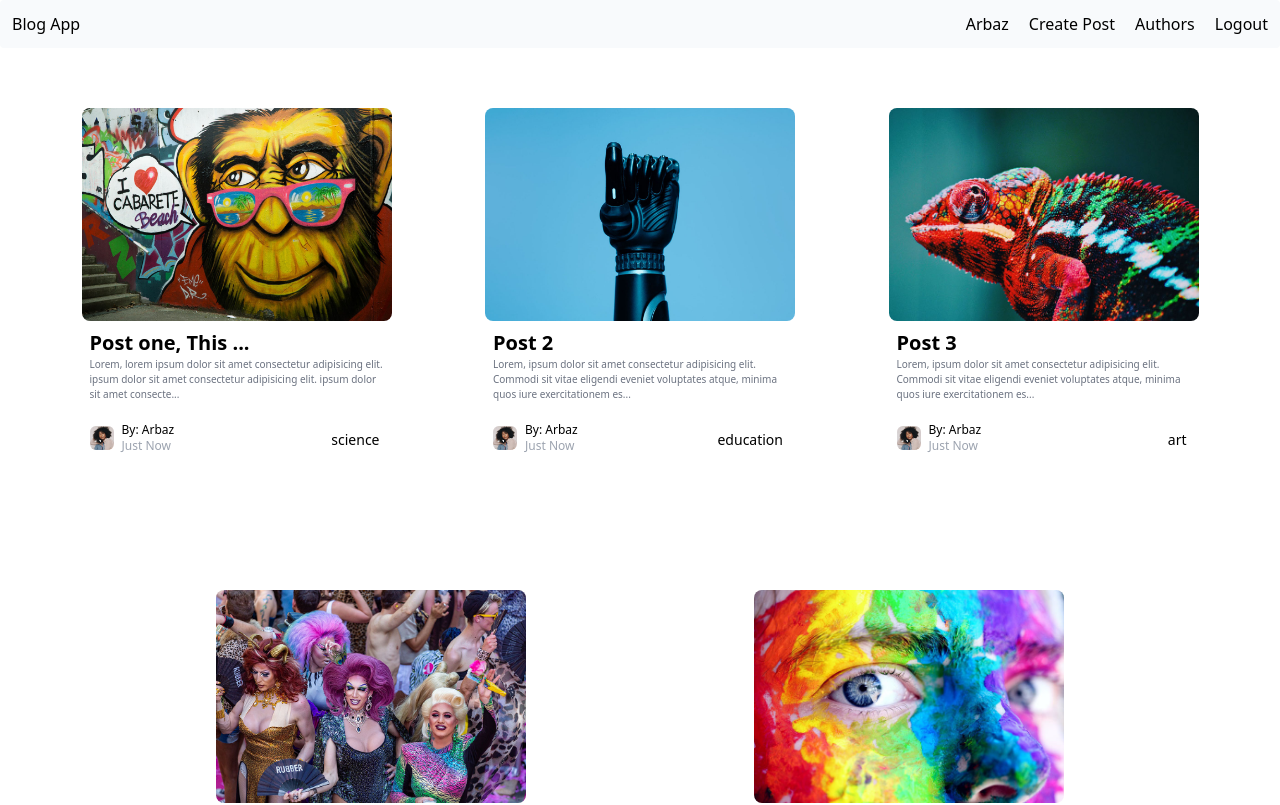
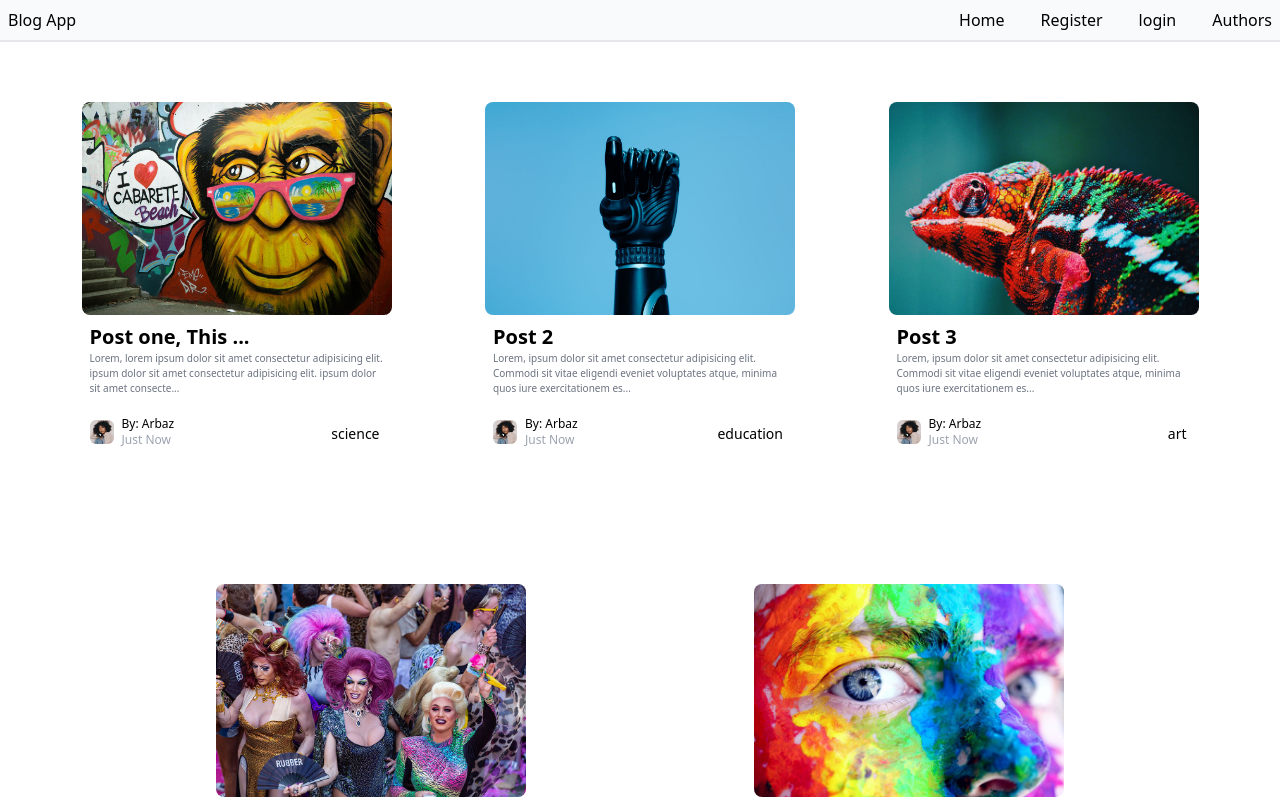
Before and after one commit to Itsarbaz51/MERN-Stack-Blog-App, a React (Vite) app in the folder client/: page / in a window 1280 px wide. Shown: the top 805 px of the page. Built offline with nearby package versions, Linux system fonts and the light colour scheme.

Commit message:
add header

```diff
--- a/client/src/components/Header.jsx
+++ b/client/src/components/Header.jsx
@@ -2,11 +2,14 @@ import { useState } from "react";
 import { Link } from "react-router-dom";
 import { IoMenuSharp } from "react-icons/io5";
 import { IoClose } from "react-icons/io5";
+import { useSelector } from "react-redux";
 
 function Header() {
   const [isNavShowing, setIsNaveShowing] = useState(
     window.innerWidth > 800 ? true : false
   );
+
+  const { loginUser } = useSelector((state) => state.auth);
 
   const closeNavHandle = () => {
     if (window.innerWidth < 800) {
@@ -15,64 +18,128 @@ function Header() {
       setIsNaveShowing(true);
     }
   };
+
   return (
     <>
       <nav>
-        <div className="bg-slate-50 rounded w-screen  flex justify-between p-3">
+        <div className="bg-gray-50 border-b-2 border-gray-200 flex justify-between">
           <div>
-            <h3>
+            <h3 className="p-2">
               <Link to="/" onClick={closeNavHandle}>
                 Blog App
               </Link>
             </h3>
           </div>
           <div>
-            {isNavShowing && (
-              <ul className="bg-gray-50 z-10 absolute right-5 top-16 p-4 shadow-2xl grid gap-3 underline rounded-md sm:hidden ">
-                <li>
-                  <Link to="/profile/arbaz" onClick={closeNavHandle}>
-                    Arbaz
+            {loginUser?.message?.user?._id && isNavShowing && (
+              <ul className="bg-gray-50 z-10 absolute right-5 top-16 p-4 shadow-2xl grid gap-3 rounded-md sm:hidden ">
+                <li className="transition duration-700 ease-out hover:text-white p-1 hover:bg-black text-center rounded-lg">
+                  <Link to="/" onClick={closeNavHandle}>
+                    Home
                   </Link>
                 </li>
-                <li>
+                <li className="transition duration-700 ease-out hover:text-white p-1 hover:bg-black text-center rounded-lg">
+                  <Link to={`/profile/${loginUser?.message?.user?._id}`} onClick={closeNavHandle}>
+                    {loginUser?.message?.user?.fullName}
+                  </Link>
+                </li>
+                <li className="transition duration-700 ease-out hover:text-white p-1 hover:bg-black text-center rounded-lg">
                   <Link to="/create" onClick={closeNavHandle}>
                     Create Post
                   </Link>
                 </li>
-                <li>
+                <li className="transition duration-700 ease-out hover:text-white p-1 hover:bg-black text-center rounded-lg">
                   <Link to="/authors" onClick={closeNavHandle}>
                     Authors
                   </Link>
                 </li>
-                <li>
+                <li className="transition duration-700 ease-out hover:text-white p-1 hover:bg-black text-center rounded-lg">
                   <Link to="/logout" onClick={closeNavHandle}>
                     Logout
                   </Link>
                 </li>
               </ul>
             )}
-            <ul className="sm:flex gap-4 md:gap-5 hidden ">
-              <li>
-                <Link to="/profile/arbaz" onClick={closeNavHandle}>
-                  Arbaz
+            {loginUser?.message?.user?._id && (
+              <ul className=" sm:flex gap-4 md:gap-5 hidden ">
+                <li className="transition duration-700 ease-out hover:text-white hover:bg-black p-2">
+                  <Link  to="/" onClick={closeNavHandle}>
+                    Home
                   </Link>
                 </li>
-              <li>
+                <li className="transition duration-700 ease-out hover:text-white hover:bg-black p-2">
+                  <Link to={`/profile/${loginUser?.message?.user?._id}`} onClick={closeNavHandle}>
+                    {loginUser?.message?.user?.fullName || "Not User"}
+                  </Link>
+                </li>
+                <li className="transition duration-700 ease-out hover:text-white hover:bg-black p-2">
                   <Link to="/create" onClick={closeNavHandle}>
                     Create Post
                   </Link>
                 </li>
-              <li>
+                <li className="transition duration-700 ease-out hover:text-white hover:bg-black p-2">
                   <Link to="/authors" onClick={closeNavHandle}>
                     Authors
                   </Link>
                 </li>
-              <li>
+                <li className="transition duration-700 ease-out hover:text-white hover:bg-black p-2">
                   <Link to="/logout" onClick={closeNavHandle}>
                     Logout
                   </Link>
                 </li>
               </ul>
+            )}
+            {!loginUser?.message?.user._id && isNavShowing && (
+              <ul className="bg-gray-50 z-10 absolute right-5 top-16 p-4 shadow-2xl grid gap-3 rounded-md sm:hidden ">
+                <li className="transition duration-700 ease-out hover:text-white p-1 hover:bg-black text-center rounded-lg">
+                  <Link to="/" onClick={closeNavHandle}>
+                    Home
+                  </Link>
+                </li>
+                <li className="transition duration-700 ease-out hover:text-white hover:bg-black text-center p-2 rounded-lg">
+                  <Link to="/register" onClick={closeNavHandle}>
+                    Register
+                  </Link>
+                </li>
+
+                <li className="transition duration-700 ease-out hover:text-white p-1 hover:bg-black text-center rounded-lg">
+                  <Link to="/login" onClick={closeNavHandle}>
+                    login
+                  </Link>
+                </li>
+
+                <li className="transition duration-700 ease-out hover:text-white p-1 hover:bg-black text-center rounded-lg">
+                  <Link to="/authors" onClick={closeNavHandle}>
+                    Authors
+                  </Link>
+                </li>
+              </ul>
+            )}
+            {!loginUser?.message?.user._id && (
+              <ul className="sm:flex gap-4 md:gap-5 hidden ">
+                <li className="transition duration-700 ease-out hover:text-white hover:bg-black text-center p-2">
+                  <Link to="/" onClick={closeNavHandle}>
+                    Home
+                  </Link>
+                </li>
+                <li className="transition duration-700 ease-out hover:text-white hover:bg-black text-center p-2">
+                  <Link to="/register" onClick={closeNavHandle}>
+                    Register
+                  </Link>
+                </li>
+                <li className="transition duration-700 ease-out hover:text-white hover:bg-black text-center p-2">
+                  <Link to="/login" onClick={closeNavHandle}>
+                    login
+                  </Link>
+                </li>
+
+                <li className="transition duration-700 ease-out hover:text-white hover:bg-black text-center p-2">
+                  <Link to="/authors" onClick={closeNavHandle}>
+                    Authors
+                  </Link>
+                </li>
+              </ul>
+            )}
           </div>
           <button
             className="sm:hidden lg:hidden outline-none"
```
Lines whose indentation alone changed are shown as unchanged.
